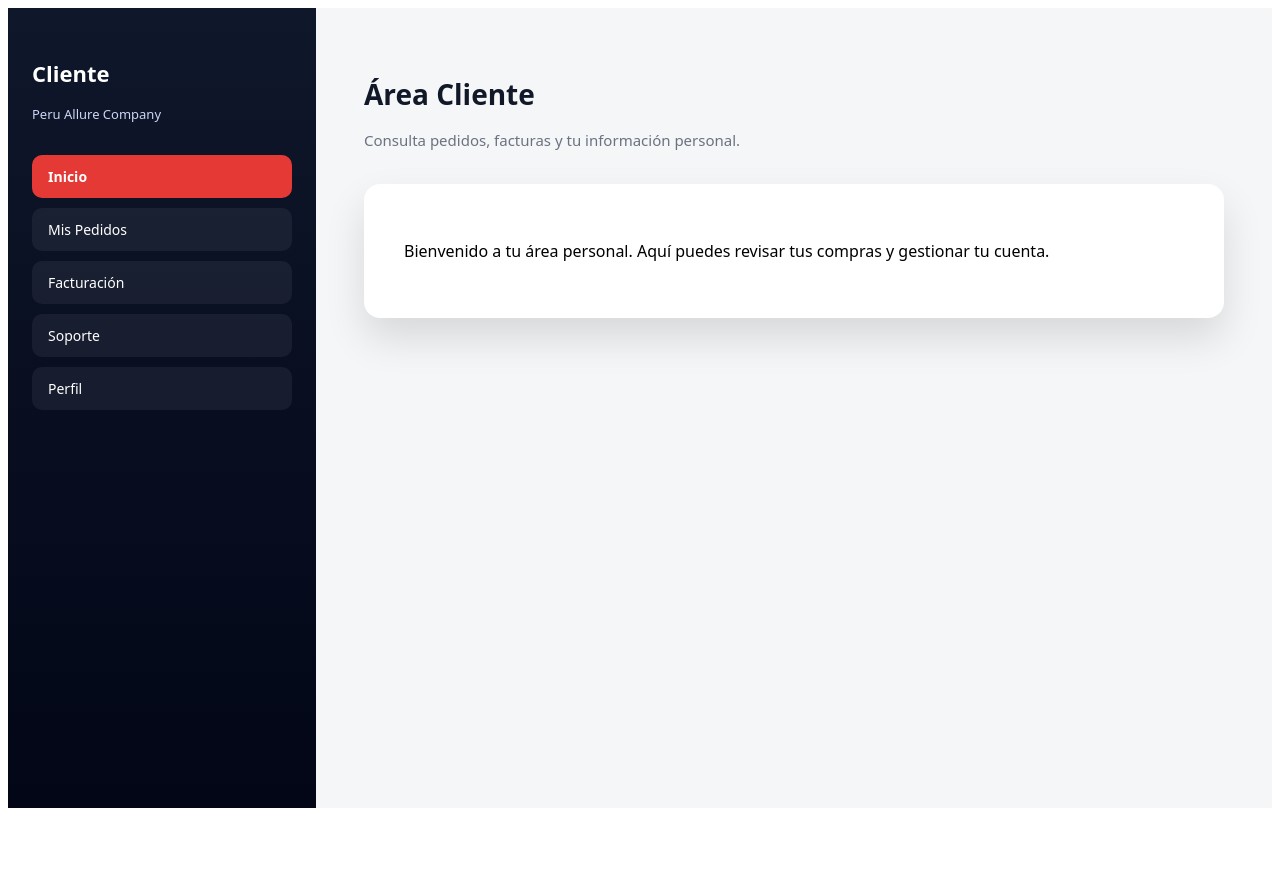
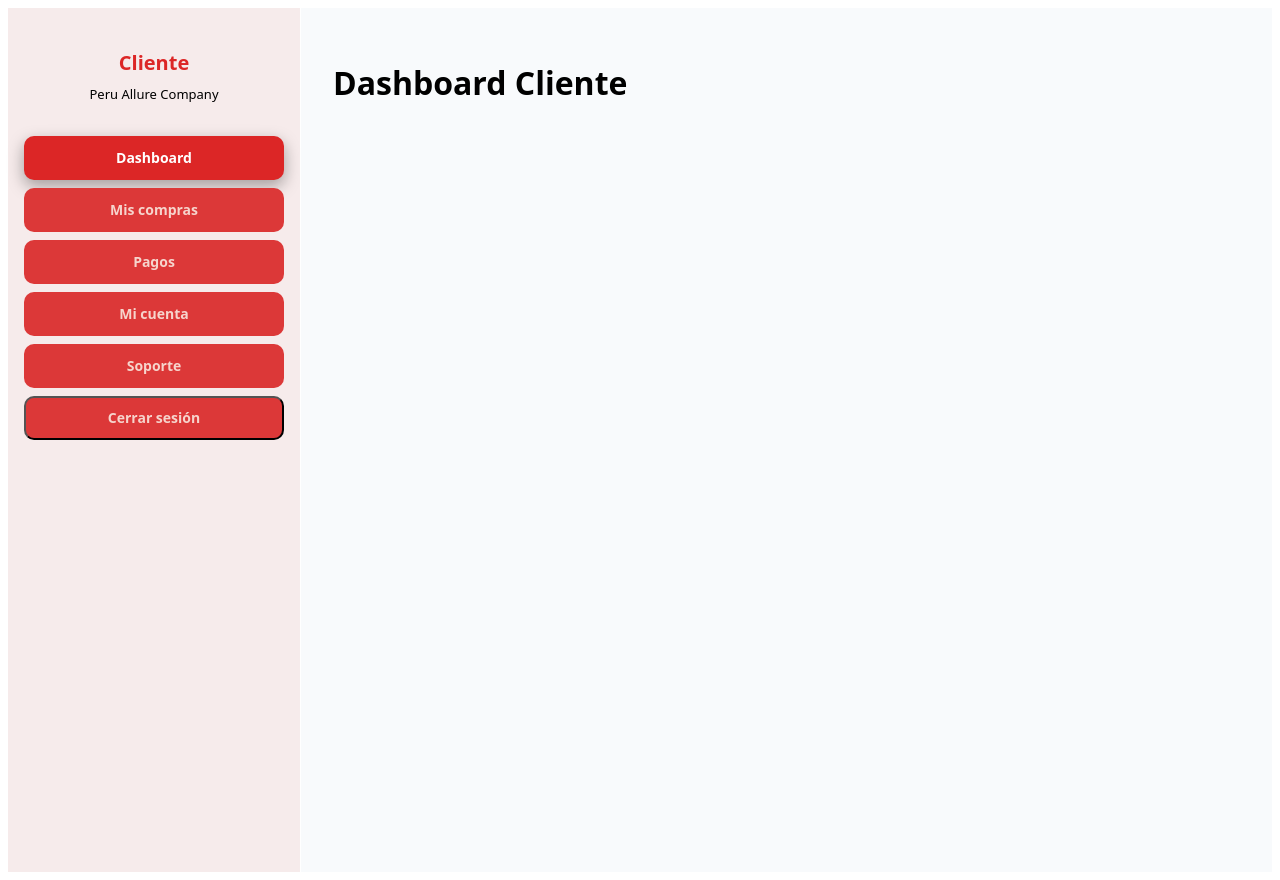
Before and after one commit to Benja1512/panel_administrativo_peruallure, a React (Create React App) app: page /cliente in a window 1280 px wide. Before the commit the page ends 816 px from the top, so only its background shows below. Built offline with nearby package versions, Linux system fonts and the light colour scheme.

Commit message:
fix: clientes app + vendedor app

```diff
--- a/src/apps/ClienteApp.jsx
+++ b/src/apps/ClienteApp.jsx
@@ -1,34 +1,15 @@
 import React from "react";
-import "../styles/AppPanel.css";
+import { Outlet } from "react-router-dom";
+import ClienteRoutes from "../routes/ClienteRoute";
+import SidebarCliente from "../components/cliente/SidebarCliente";
+import "../styles/LayoutPanel.css";
 
 const ClienteApp = () => {
     return (
-        <div className="admin-layout">
-            <aside className="admin-sidebar">
-                <h2 className="sidebar-title">Cliente</h2>
-                <p className="sidebar-company">Peru Allure Company</p>
-
-                <nav className="sidebar-menu">
-                    <button className="menu-item active">Inicio</button>
-                    <button className="menu-item">Mis Pedidos</button>
-                    <button className="menu-item">Facturación</button>
-                    <button className="menu-item">Soporte</button>
-                    <button className="menu-item">Perfil</button>
-                </nav>
-            </aside>
-
-            <main className="admin-content">
-                <h1 className="panel-title">Área Cliente</h1>
-                <p className="panel-subtitle">
-                    Consulta pedidos, facturas y tu información personal.
-                </p>
-
-                <div className="panel-card">
-                    <p>
-                        Bienvenido a tu área personal. Aquí puedes revisar tus compras y
-                        gestionar tu cuenta.
-                    </p>
-                </div>
+        <div className="layout-panel">
+            <SidebarCliente />
+            <main className="layout-content">
+                <ClienteRoutes />
             </main>
         </div>
     );
--- a/src/components/cliente/SidebarCliente.jsx
+++ b/src/components/cliente/SidebarCliente.jsx
@@ -0,0 +1,58 @@
+import React from "react";
+import { NavLink } from "react-router-dom";
+import "../superadmin/layout/SuperAdminSidebar.css"; // reutilizamos el mismo diseño
+
+const SidebarCliente = () => {
+    return (
+        <aside className="superadmin-sidebar">
+            <div className="sidebar-header">
+                <h2>Cliente</h2>
+                <span>Peru Allure Company</span>
+            </div>
+
+            <nav className="sidebar-menu">
+                <NavLink
+                    to="/cliente"
+                    end
+                    className={({ isActive }) => `sidebar-item ${isActive ? "active" : ""}`}
+                >
+                    Dashboard
+                </NavLink>
+
+                <NavLink
+                    to="/cliente/compras"
+                    className={({ isActive }) => `sidebar-item ${isActive ? "active" : ""}`}
+                >
+                    Mis compras
+                </NavLink>
+
+                <NavLink
+                    to="/cliente/pagos"
+                    className={({ isActive }) => `sidebar-item ${isActive ? "active" : ""}`}
+                >
+                    Pagos
+                </NavLink>
+
+                <NavLink
+                    to="/cliente/micuenta"
+                    className={({ isActive }) => `sidebar-item ${isActive ? "active" : ""}`}
+                >
+                    Mi cuenta
+                </NavLink>
+
+                <NavLink
+                    to="/cliente/soporte"
+                    className={({ isActive }) => `sidebar-item ${isActive ? "active" : ""}`}
+                >
+                    Soporte
+                </NavLink>
+
+                <button className="sidebar-item logout-btn">
+                    Cerrar sesión
+                </button>
+            </nav>
+        </aside>
+    );
+};
+
+export default SidebarCliente;
--- a/src/routes/ClienteRoute.jsx
+++ b/src/routes/ClienteRoute.jsx
@@ -1,10 +1,24 @@
-import ProtectedRoute from "./ProtectedRoute";
-import ClientePage from "../pages/cliente/ClientePage";
+// 📁 src/routes/ClienteRoutes.jsx
+import React from "react";
+import { Routes, Route, Navigate } from "react-router-dom";
+
+const DashboardCliente = () => <h1>Dashboard Cliente</h1>;
+const Compras = () => <h1>Mis Compras</h1>;
+const Pagos = () => <h1>Pagos y métodos</h1>;
+const MiCuenta = () => <h1>Mi Cuenta</h1>;
+const Soporte = () => <h1>Soporte</h1>;
 
 export default function ClienteRoutes() {
     return (
-        <ProtectedRoute allowedRoles={["cliente"]}>
-            <ClientePage />
-        </ProtectedRoute>
+        <Routes>
+            <Route index element={<DashboardCliente />} />
+            <Route path="compras" element={<Compras />} />
+            <Route path="pagos" element={<Pagos />} />
+            <Route path="micuenta" element={<MiCuenta />} />
+            <Route path="soporte" element={<Soporte />} />
+
+            {/* Rutas no válidas → Dashboard */}
+            <Route path="*" element={<Navigate to="/cliente" replace />} />
+        </Routes>
     );
 }
```
Also changed, not shown: src/components/cliente/ClienteLayout.jsx (+20 -0 lines).
